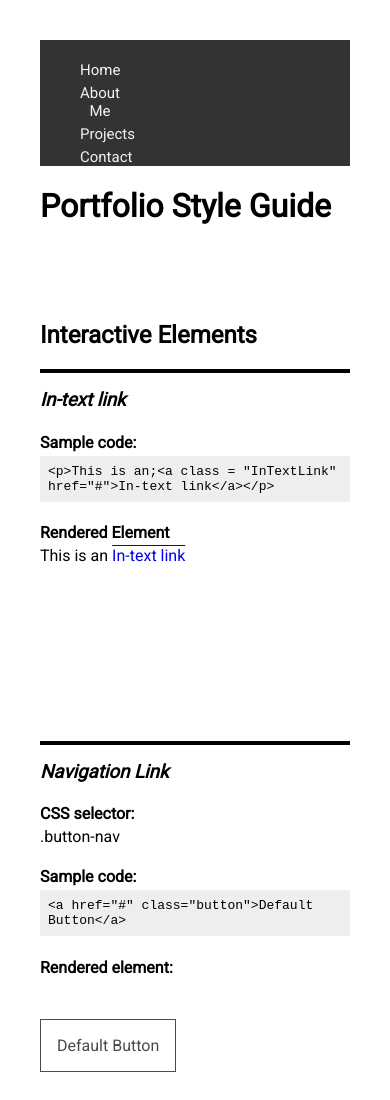
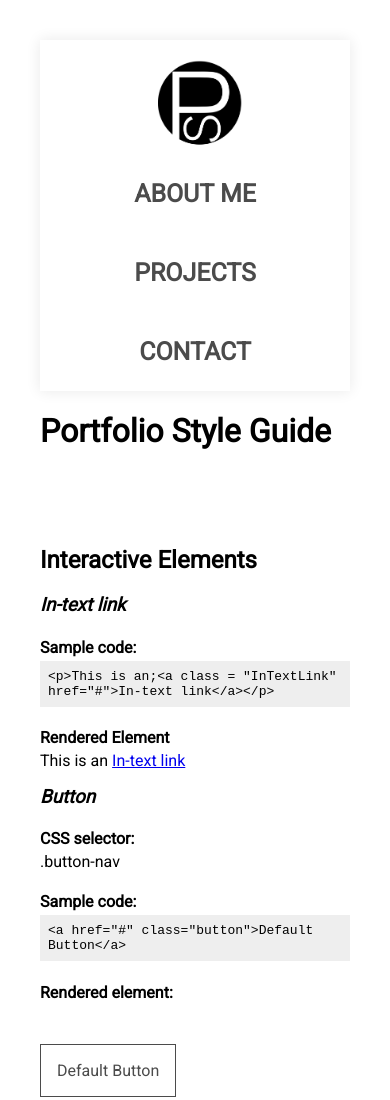
Before and after one commit to pranav47/PortFolio339, a plain HTML site: page styleGuide.html in a window 390 px wide. Shown: the top 1100 px of the page. Drawn offline with Linux system fonts and the light colour scheme.

Commit message:
Fixed interaction cues, linked styleguide and added social media

```diff
--- a/css/styleGuideCSS.css
+++ b/css/styleGuideCSS.css
@@ -1,14 +1,118 @@
-/*
-  STYLE GUIDE STYLING
-  Default styling for the style guide
-*/
 body {
-  /* Obtained from CSS _Completed_Tutorial_Files */
-  font-family: 'Roboto', sans-serif;
-  /* font-family: "Quan", Verdana, sans-serif; */
+  /*font-family: sans-serif;*/
+   font-family: 'Roboto', sans-serif;
   padding: 2rem;
+  /*display: flex;
+  flex-wrap: wrap;*/
 
-  body {
+}
+
+
+
+.content{
+    display: flex;
+  flex-direction: column;
+ align-items: center;
+ justify-content: center;
+ margin-top: 50px;
+}
+
+.navigation{
+  background-color: rgb(200,200,200);
+
+
+ }
+
+/*.navigation a {
+
+  font-size: 15px;
+  color: #f2f2f2;
+ border-style: dashed;
+  text-decoration: none;
+  border-width: 1px;
+  padding-right: 150px;
+  margin-top: -5px;
+  padding-top: 10px
+  text-align: center;
+}
+
+.navigation a:hover, focus {
+ opacity: .7;
+  text-decoration: underline;
+  transition-duration: 1s;
+  font-size: 18px;
+
+}
+
+.navigation a.active {
+  background-color: #4CAF50;
+  color: red;
+}*/
+
+
+
+nav a, nav a:visited {
+  display: inline-flex;
+  justify-content: space-around;
+  /*background-color: rgb(200,200,200);*/
+  color: #4b4b4b;
+  text-align: center;
+  padding: 1em;
+  text-decoration: none;
+  transition: background-color 0.4s;
+  /* width: 100%; */
+  display: inline-block;
+
+ flex-wrap: wrap;
+ /* border:1px solid #4b4b4b;*/
+}
+
+nav a:hover, nav a:focus {
+  /*background-color: #FCF4D9;*/
+  color: #4b4b4b;
+  font-weight: bold;
+  text-decoration: underline;
+
+}
+
+nav{
+  display: flex;
+  flex-wrap: wrap;
+  justify-content: space-between;
+  box-shadow: 0px 0px 14px 0px rgba(0,0,0,0.09);
+}
+
+ .navlinks:active{
+  text-decoration: underline;
+ }
+
+.navLinks{
+  display: flex;
+  flex-wrap: wrap;
+  justify-content: center;
+  align-items: center;
+  font-size: 1.56em;
+  font-weight: 600;
+  text-transform: uppercase;
+}
+
+@media (max-width: 769px) {
+  nav {
+    flex-direction: column;
+    justify-content: center;
+    align-items: center;
+  }
+
+}
+
+.navImg img{
+max-width: 100px;
+margin-bottom: -40px;
+margin-right: -25px;
+}
+
+.navImg a:hover{
+opacity: .4
 
 }
 
@@ -58,38 +162,6 @@ code {
   background-color: #EEE;
   padding: 0.5rem;
   display: block;
-}
-
-
-.navigation{
-  background-color: #333;
-  overflow: hidden;
-
-}
-
-.navigation a {
-  float: left;
-  font-size: 15px;
-  color: #f2f2f2;
-  text-align: center;
-  text-decoration: none;
-  justify-content: space-around;
-  padding-right: 275px;
-  margin-top: -5px;
-  padding-top: 10px
-
-}
-
-.navigation a:hover, focus {
- opacity: .7;
-  text-decoration: underline;
-  transition-duration: 1s;
-  font-size: 18px;
-}
-
-.navigation a.active {
-  background-color: #4CAF50;
-  color: red;
 }
 
 
@@ -205,9 +277,9 @@ a:focus {
 /* https://www.w3schools.com/css/tryit.asp?filename=trycss_link */
 
 .InTextLink:hover{
-  color: rgb(100, 100, 255);
-  border-style: dashed;
-  border-width: .1px
+  /*color: rgb(100, 100, 255);*/
+  color: black;
+  font-weight: bold;
 }
 
 /* .InTextLink:active{
@@ -215,17 +287,19 @@ a:focus {
 } */
 
 .InTextLink:focus{
-  color: red;
+font-weight: bold;
 }
 
 .InTextLink{
-  text-decoration: overline;
+ /* text-decoration: overline;*/
 }
 
+.images img{
+  max-width: 150px;
+}
 
-.images:hover{
-  border-style: dashed;
-  color: rgb(255, 200, 127);
+.images img:hover{
+  opacity: .7;
 }
 
 .images:focus{
--- a/styleGuide.html
+++ b/styleGuide.html
@@ -11,16 +11,17 @@
 
   <body>
 
-<div class="navigation">
-  <nav>
-    <ul>
-    <li><a href="index.html">Home</a></li>
-    <li><a href="aboutMe.html">About Me</a></li>
-    <li><a href="projects.html">Projects</a></li>
-    <li><a href="contact.html">Contact</a></li>
-    </ul>
+ <nav>
+   <div class="navImg">
+    <a href="index.html"><img src="img/logo.png" alt="logo"></a>
+  </div>
+
+<div class="navLinks">
+    <a href="aboutMe.html">About Me</a>
+    <a href="projects.html">Projects</a>
+    <a href="contact.html">Contact</a>
+  </div>
   </nav>
-</div>
 
 <h1>Portfolio Style Guide</h1>
 
@@ -45,7 +46,7 @@
       <!-- Default Button styling section -->
       <section class="element">
 
-        <h3>Navigation Link</h3>
+        <h3>Button</h3>
         <h4>CSS selector:</h4>
         <p>.button-nav</p>
         <h4>Sample code:</h4>
@@ -104,10 +105,10 @@
         <img src = "img\roboo.png" alt="Image">
         </a> -->
         <h4>Sample code:</h4>
-      <code> &lt;a class="images" href="#"&gt;&lt;img src="img/roboo.png" alt="roboo"&gt; &lt;/a&gt; </code>
+      <code> &lt;a class="images" href="#"&gt;&lt;img src="img/logo.png" alt="roboo"&gt; &lt;/a&gt; </code>
 
         <h4> Rendered Element </h4>
-        <a class="images" href="#"> <img src="img/roboo.PNG" alt="roboo"> </a>
+        <a class="images" href="#"> <img src="img/logo.png" alt="roboo"> </a>
       </section>
 
 
```
Also changed, not shown: aboutMe.html (+1 -1 lines), contact.html (+9 -0 lines), css/main.css (+21 -3 lines), index.html (+3 -3 lines), img/fb.png (added), img/fb.svg (added).
